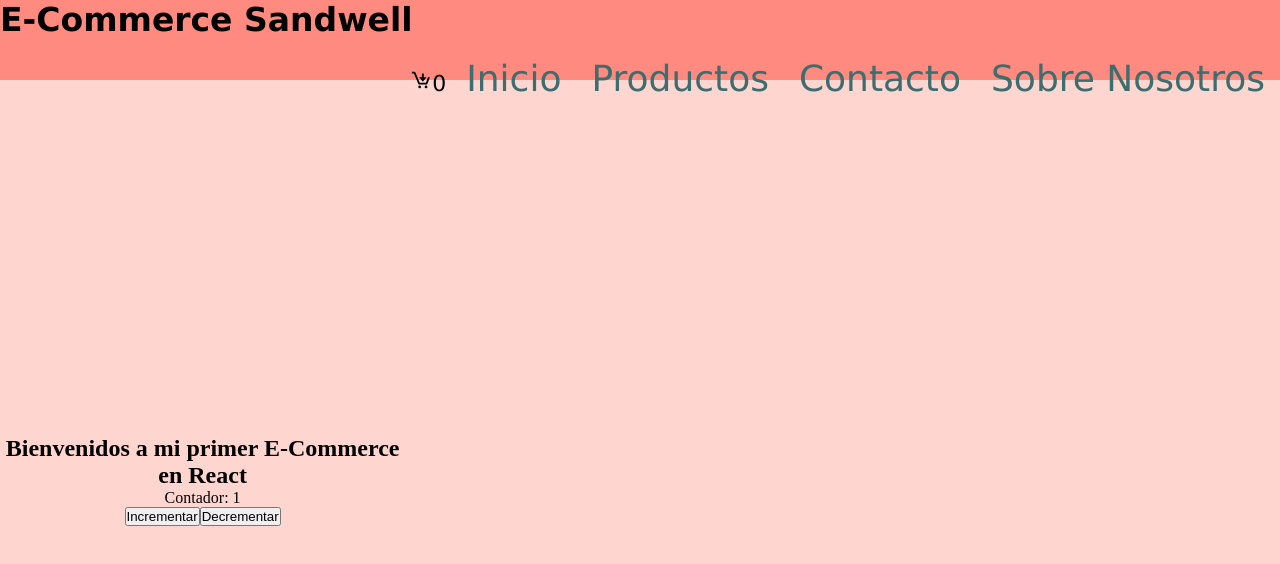
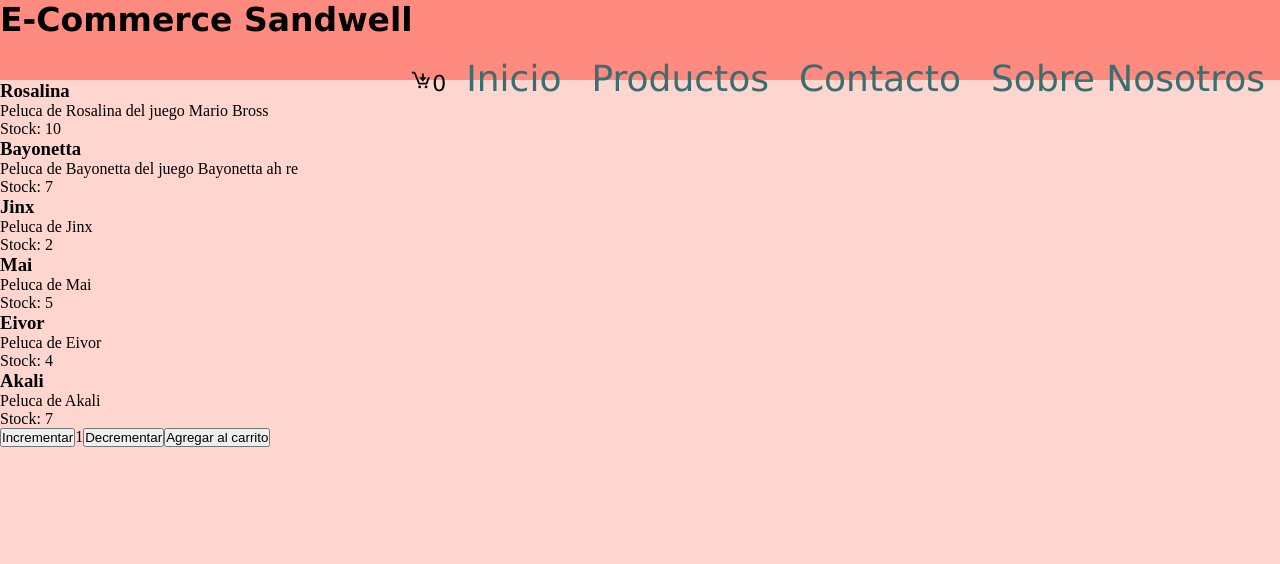
Before and after one commit to DrSandwell/PreEntrega1-Sandoval, a React (Vite) app: page / in a window 1280 px wide. Shown: the top 564 px of the page. Built offline with nearby package versions, Linux system fonts and the light colour scheme.

Commit message:
Primeros cambios preentrega 2. ProductosListContainer y ProductList, junto a archivo Js con el listado de productos

```diff
--- /dev/null
+++ b/public/products.js
@@ -0,0 +1,56 @@
+[
+    {
+        "id": 1,
+        "name": "Rosalina",
+        "stock": 10,
+        "description": "Peluca de Rosalina del juego Mario Bross",
+        "price": 10000,
+        "imgUrl": "../img/Juegos/Rosalina.png",
+        "category": "Mario Bross"
+    },
+    {
+        "id": 2,
+        "name": "Bayonetta",
+        "stock": 7,
+        "description": "Peluca de Bayonetta del juego Bayonetta ah re",
+        "price": 15000,
+        "imgUrl": "../img/Juegos/Bayoneta.png",
+        "category": "Bayonetta"
+    },
+    {
+        "id": 3,
+        "name": "Jinx",
+        "stock": 2,
+        "description": "Peluca de Jinx",
+        "price": 13000,
+        "imgUrl": "../img/Juegos/jinx.png",
+        "category": "League of Legends"
+    },
+    {
+        "id": 4,
+        "name": "Mai",
+        "stock": 5,
+        "description": "Peluca de Mai",
+        "price": 9000,
+        "imgUrl": "../img/Juegos/snk-removebg-preview.png",
+        "category": "The King of Fighters"
+    },
+    {
+        "id": 5,
+        "name": "Eivor",
+        "stock": 4,
+        "description": "Peluca de Eivor",
+        "price": 16000,
+        "imgUrl": "../img/Juegos/AC-removebg-preview.png",
+        "category": "Assassins creed"
+    },
+    {
+        "id": 6,
+        "name": "Akali",
+        "stock": 7,
+        "description": "Peluca de Akali",
+        "price": 11000,
+        "imgUrl": "../img/Juegos/akali-removebg-preview.png",
+        "category": "League of Legends"
+    }
+]
--- a/src/App.jsx
+++ b/src/App.jsx
@@ -1,14 +1,25 @@
 import './App.css'
 import Navbar from './components/Navbar/Navbar'
-import ItemListContainer from './components/ItemListContainer/ItemListContainer'
+import CardContainer from './components/CardContainer/CardContainer'
+import Card from './components/Card/Card'
+import ItemCount from './components/ItemCount/ItemCount'
+import ProductosListContainer from './components/ProductosListContainer/ProductosListContainer'
+import { useState } from 'react'
 
 function App() {
-  const saludo= "Bienvenidos a mi primer E-Commerce en React"
+
+  const onAdd = (quantity) => {
+    console.log(quantity)
+
+  }
 
   return (
     <>
       <Navbar/>
-      <ItemListContainer saludo={saludo}/>
+      <ProductosListContainer/>
+
+      <ItemCount initial= {1} stock= {10} onAdd= {onAdd}/>
+
     </>
   )
 }
--- /dev/null
+++ b/src/components/Card/Card.jsx
@@ -0,0 +1,11 @@
+import React from 'react';
+
+const Card = () => {
+    return (
+        <div>
+            <h1>SOY CARD</h1>
+        </div>
+    );
+};
+
+export default Card;
--- /dev/null
+++ b/src/components/CardContainer/CardContainer.jsx
@@ -0,0 +1,11 @@
+import React from 'react';
+
+const CardContainer = ({children}) => {
+    return (
+        <div>
+            {children}
+        </div>
+    );
+};
+
+export default CardContainer;
--- /dev/null
+++ b/src/components/ItemCount/ItemCount.jsx
@@ -0,0 +1,28 @@
+import React, {useState} from 'react';
+
+const ItemCount = ({initial,stock,onAdd}) => {
+
+    const [count,setCount] = useState(initial)
+
+    const increment = () => {
+        if(count< stock){
+            setCount(count+1)
+        }
+    }
+    const decrement = () => {
+        if(count>1) {
+            setCount(count-1)
+        }
+    }
+
+    return (
+        <div>
+            <button onClick={increment}>Incrementar</button>
+            <span>{count}</span>
+            <button onClick={decrement}>Decrementar</button>
+            <button onClick= {()=>{onAdd(count)}}>Agregar al carrito</button>
+        </div>
+    );
+};
+
+export default ItemCount;
--- /dev/null
+++ b/src/components/ProductList/ProductList.jsx
@@ -0,0 +1,14 @@
+import React from 'react';
+
+const ProductList = ({product}) => {
+    return (
+        <div>
+            <h3>{product.name}</h3>
+            <p>{product.description}</p>
+            <p>Stock: {product.stock}</p>
+
+        </div>
+    );
+};
+
+export default ProductList;
--- /dev/null
+++ b/src/components/ProductosListContainer/ProductosListContainer.jsx
@@ -0,0 +1,42 @@
+import React, { useState, useEffect } from 'react';
+import ProductList from '../ProductList/ProductList';
+
+const ProductosListContainer = () => {
+
+    const [productData, setProductData] = useState([])
+
+    useEffect(() => {
+        const promiseData = () => {
+            return new Promise((resolve) => {
+                setTimeout(() => {
+                    const productosFile = "/products.js"
+
+                    fetch(productosFile).
+                        then((response) => response.json())
+                        .then((data) => {
+                            resolve(data)
+                        })
+                }, 2000)
+            })
+        }
+
+        promiseData().then((data) => {
+            setProductData(data)
+        })
+    }, [])
+    return (
+        <div>
+            {productData.length == 0 ?
+                <p>Cargando...</p>
+                : productData.map((product) => {
+                    return(
+                        <ProductList key={product.id} product={product}/>
+                    )
+                })
+            }
+
+        </div>
+    );
+};
+
+export default ProductosListContainer;
```
Also changed, not shown: src/components/Card/card.css (added), src/components/CardContainer/cardContainer.css (added), src/components/ItemCount/ItemCount.css (added), src/components/ProductosListContainer/productosListContainer.css (added).
